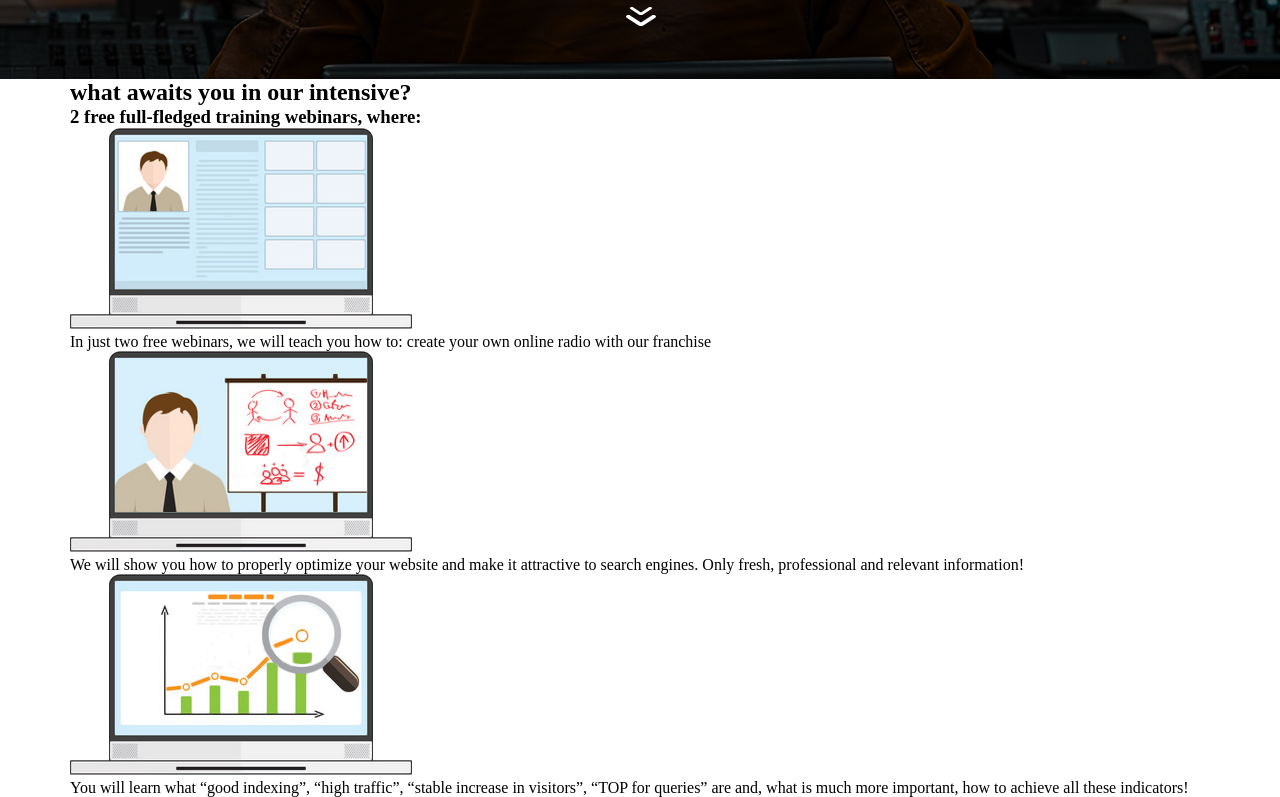
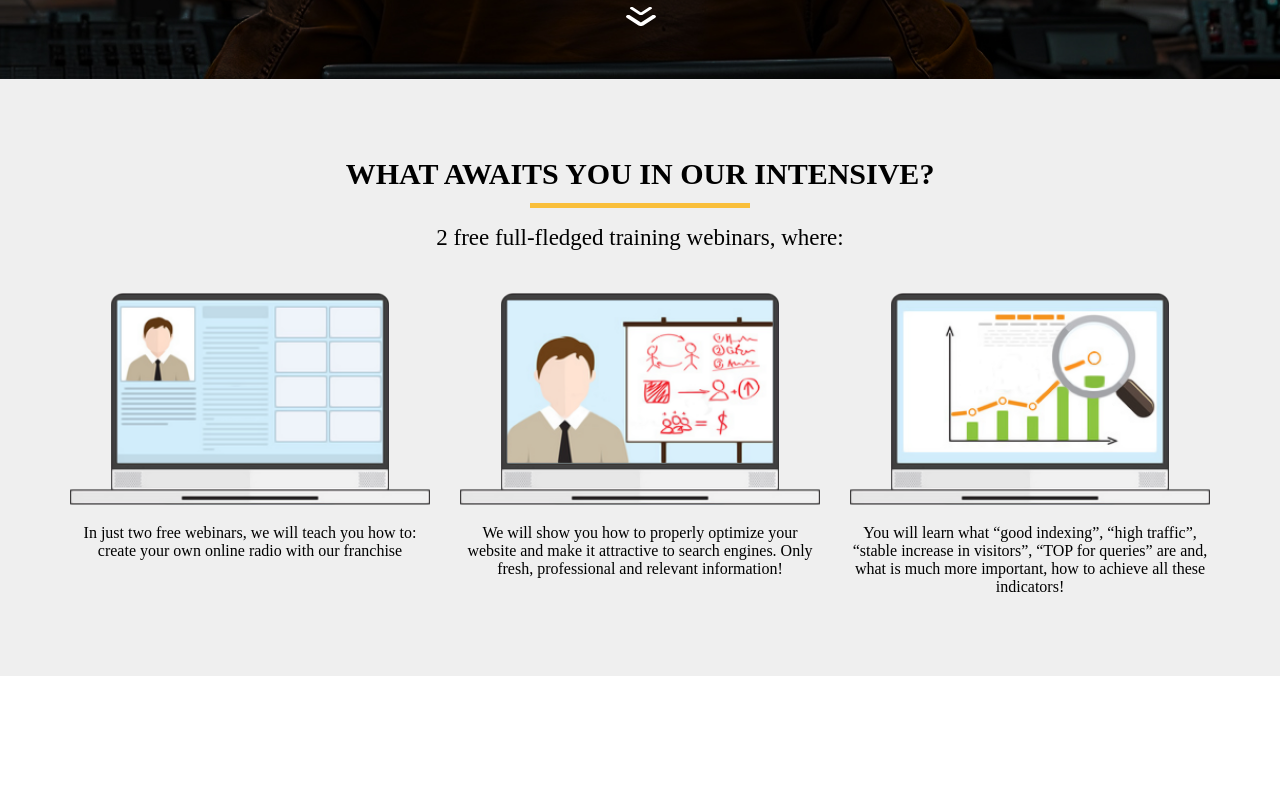
Before and after one commit to bondarecpavel780-eng/html-project, a plain HTML site: page index.html in a window 1280 px wide. Shown: the part 696-1493 px from the top of the page. After the commit the page ends 1372 px from the top, so only its background shows below. Drawn offline with Linux system fonts and the light colour scheme.

Commit message:
second commit

```diff
--- a/index.html
+++ b/index.html
@@ -1,11 +1,11 @@
-<!DOCTYPE html>
+<!doctype html>
 <html lang="en">
-
   <head>
-    <meta charset="UTF-8">
-    <meta name="viewport" content="width=device-width, initial-scale=1.0">
+    <meta charset="UTF-8" />
+    <meta name="viewport" content="width=device-width, initial-scale=1.0" />
+    <meta name="Pavel" content="Create your own radio">
     <title>Document</title>
-    <link rel="stylesheet" href="src/css/style.css">
+    <link rel="stylesheet" href="src/css/style.css" />
   </head>
 
   <body>
@@ -13,20 +13,30 @@
       <section class="promo">
         <div class="container">
           <div class="logo">
-                    <img src="src/icons/Logo.svg" alt="background" class="logo__img">
-                    <div class="logo__text">
-                        Your favorite radio
-                    </div>
+            <img src="src/icons/Logo.svg" alt="background" class="logo__img" />
+            <div class="logo__text">Your favorite radio</div>
 
             <h1 class="title title__colored">Create your own radio station!</h1>
             <h2 class="title title__big">it`s simple!</h2>
-                    <h2 class="title title__colored">it`s much harder to do it right</h2>
-                    <p class="promo__text">More than 500 new radio stations appear on online platforms such as YouTube every month. And only a few of them become popular and bring significant profit. What's the secret? What is the formula for success? Find out at the upcoming two-day <span>free</span> intensive!</p>
+            <h2 class="title title__colored">
+              it`s much harder to do it right
+            </h2>
+            <p class="promo__text">
+              More than 500 new radio stations appear on online platforms such
+              as YouTube every month. And only a few of them become popular and
+              bring significant profit. What's the secret? What is the formula
+              for success? Find out at the upcoming two-day
+              <span>free</span> intensive!
+            </p>
 
             <button class="btn">Sign up for free</button>
 
             <div class="promo__more-text">To learn more</div>
-                    <img src="src/icons/down_icon.svg" alt="down" class="promo__more-img">
+            <img
+              src="src/icons/down_icon.svg"
+              alt="down"
+              class="promo__more-img"
+            />
           </div>
         </div>
       </section>
@@ -35,20 +45,45 @@
           <h2 class="intensive__title">what awaits you in our intensive?</h2>
           <div class="divider"></div>
 
-                <h3 class="intensive__subtitle">2 free full-fledged training webinars, where:</h3>
+          <h3 class="intensive__subtitle">
+            2 free full-fledged training webinars, where:
+          </h3>
 
           <div class="intensive__wrapper">
             <div class="intensive__item">
-                        <img src="src/icons/intensive/icon_1.png" alt="icon 1" class="intensive__img">
-                        <div class="intensive__descr">In just two free webinars, we will teach you how to: create your own online radio with our franchise</div>
+              <img
+                src="src/icons/intensive/icon_1.png"
+                alt="icon 1"
+                class="intensive__img"
+              />
+              <div class="intensive__descr">
+                In just two free webinars, we will teach you how to: create your
+                own online radio with our franchise
+              </div>
             </div>
             <div class="intensive__item">
-                        <img src="src/icons/intensive/icon_2.png" alt="icon 2" class="intensive__img">
-                        <div class="intensive__descr">We will show you how to properly optimize your website and make it attractive to search engines. Only fresh, professional and relevant information!</div>
+              <img
+                src="src/icons/intensive/icon_2.png"
+                alt="icon 2"
+                class="intensive__img"
+              />
+              <div class="intensive__descr">
+                We will show you how to properly optimize your website and make
+                it attractive to search engines. Only fresh, professional and
+                relevant information!
+              </div>
             </div>
             <div class="intensive__item">
-                        <img src="src/icons/intensive/icon_3.png" alt="icon 3" class="intensive__img">
-                        <div class="intensive__descr">You will learn what “good indexing”, “high traffic”, “stable increase in visitors”, “TOP for queries” are and, what is much more important, how to achieve all these indicators!</div>
+              <img
+                src="src/icons/intensive/icon_3.png"
+                alt="icon 3"
+                class="intensive__img"
+              />
+              <div class="intensive__descr">
+                You will learn what “good indexing”, “high traffic”, “stable
+                increase in visitors”, “TOP for queries” are and, what is much
+                more important, how to achieve all these indicators!
+              </div>
             </div>
           </div>
         </div>
@@ -56,5 +91,4 @@
     </main>
     <script src="src/JS/script.js"></script>
   </body>
-
 </html>
--- a/src/JS/script.js
+++ b/src/JS/script.js
@@ -7,7 +7,7 @@ btn.addEventListener('click', () => {
 
 });
 
-btn.addEventListener('mouse', () => {
+btn.addEventListener('mouseenter', () => {
     console.log("ok");
 
 });
--- a/src/css/style.css
+++ b/src/css/style.css
@@ -34,7 +34,7 @@
   margin: 0 auto;
   padding: 0 10px;
   border-radius: 10px;
-    background: linear-gradient(0deg, #FF4D00 0%, #FEB05D 100%);
+  background: linear-gradient(0deg, #ff4d00 0%, #feb05d 100%);
   font-weight: 500;
   font-style: Medium;
   font-size: 21px;
@@ -44,14 +44,12 @@
   text-transform: uppercase;
   color: white;
   cursor: pointer;
-
 }
 
 .promo {
   /* min-height: 800px; */
-    background: url('../img/main_bg.jpg') center center / cover no-repeat;
+  background: url("../img/main_bg.jpg") center center / cover no-repeat;
   padding: 22px 0 53px 0;
-
 }
 
 .logo__img {
@@ -97,7 +95,7 @@
 
 .promo__more-text {
   margin-top: 75px;
-    color: #FFFFFF;
+  color: #ffffff;
   font-weight: 500;
   font-style: Medium;
   font-size: 15px;
@@ -106,7 +104,62 @@
   text-transform: uppercase;
 }
 
-.promo__more-img{
+.promo__more-img {
   display: block;
   margin: 10px auto 0 auto;
 }
+.intensive {
+  background: #efefef;
+  padding: 80px 0;
+}
+
+.intensive__title {
+  font-weight: 900;
+  font-style: Medium;
+  font-size: 30px;
+  line-height: 100%;
+  letter-spacing: 0px;
+  text-align: center;
+  vertical-align: middle;
+  text-transform: uppercase;
+}
+
+.divider {
+  width: 220px;
+  height: 5px;
+  margin: 14px auto 0 auto;
+  background: #f9bf3b;
+  display: block;
+}
+
+.intensive__subtitle {
+  width: 446;
+  height: 27;
+  margin-top: 17px;
+  text-align: center;
+  font-weight: 500;
+  font-size: 23px;
+}
+
+.intensive__wrapper {
+  display: flex;
+  flex-direction: row;
+  margin-top: 42px;
+  justify-content: space-between;
+}
+
+.intensive__item {
+  width: 360px;
+}
+
+.intensive__img {
+  width: 100%;
+}
+
+.intensive__descr{
+  margin-top: 15px;
+font-weight: 300;
+font-size: 16px;
+letter-spacing: 0px;
+text-align: center;
+}
```
Lines whose indentation alone changed are shown as unchanged.
